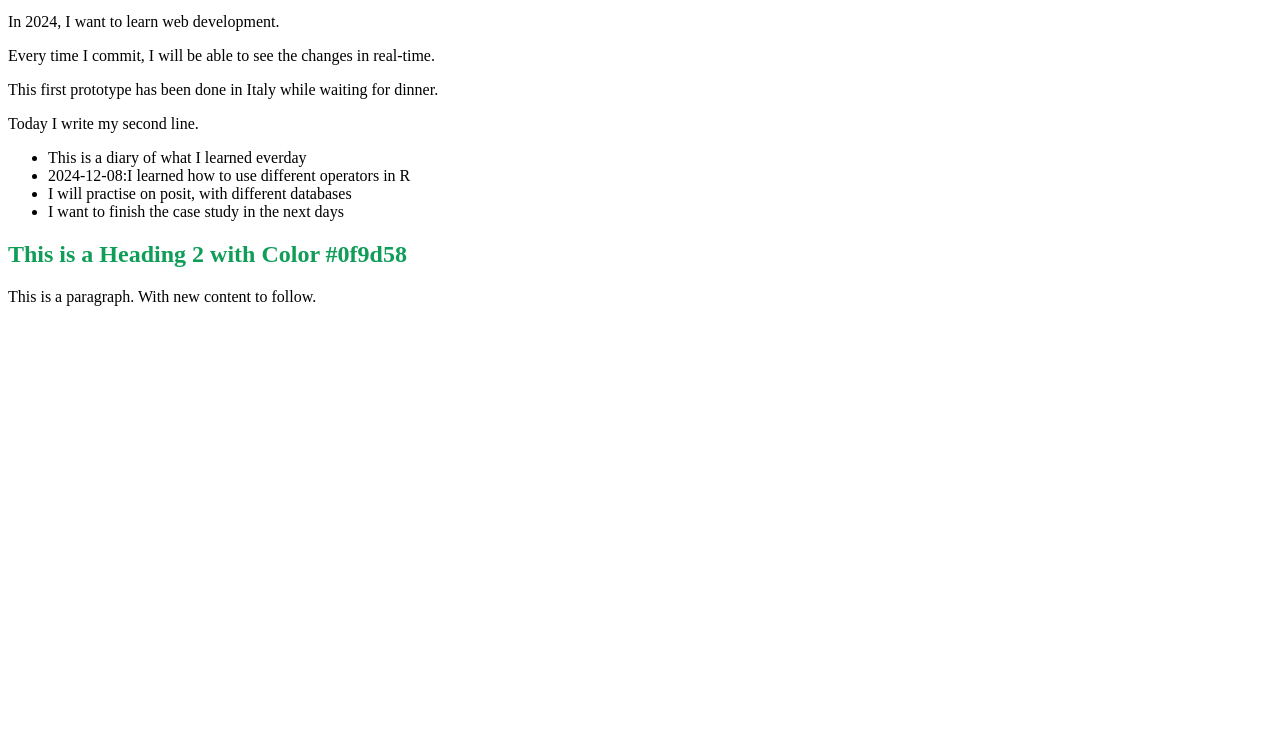
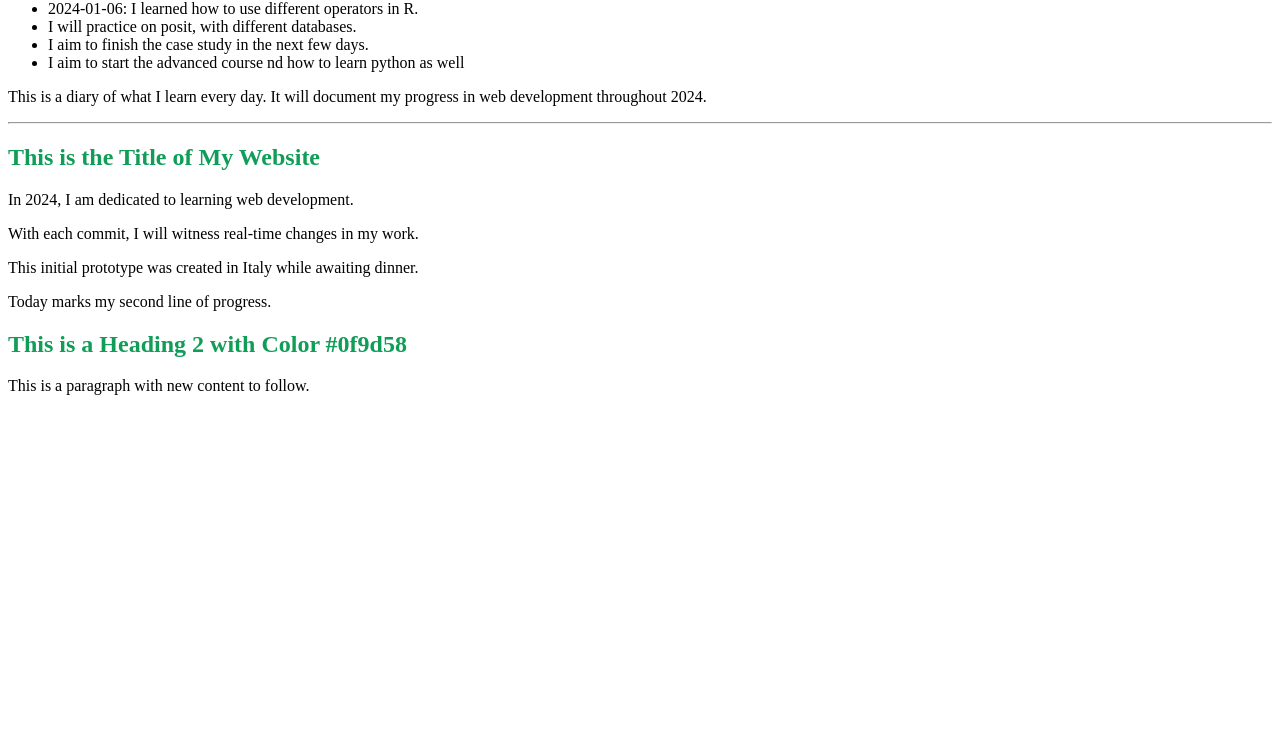
Before and after one commit to trangdangberlin/trangdangberlin.github.io, a plain HTML site: page index.html in a window 1280 px wide. Shown: the part 67-800 px from the top of the page. Drawn offline with Linux system fonts and the light colour scheme.

Commit message:
changes more preofessional look

```diff
--- a/index.html
+++ b/index.html
@@ -3,7 +3,7 @@
 <head>
   <meta charset="UTF-8">
   <meta name="viewport" content="width=device-width, initial-scale=1">
-  <title>Page Title</title>
+  <title>Professional Web Development Diary</title>
   <meta http-equiv="cache-control" content="no-cache">
   <meta http-equiv="expires" content="0">
   <meta http-equiv="pragma" content="no-cache">
@@ -15,25 +15,37 @@
 </head>
 <body>
 
-  <h1>This is the title of my website</h1>
+  <!-- Professional Web Development Diary -->
+  <section id="diary">
+    <h1>Professional Web Development Diary</h1>
 
-  <p>In 2024, I want to learn web development.</p>
+    <ul>
+      <li>2024-01-06: I learned how to use different operators in R.</li>
+      <li>I will practice on posit, with different databases.</li>
+      <li>I aim to finish the case study in the next few days.</li>
+      <li>I aim to start the advanced course nd how to learn python as well</li>
+    </ul>
 
-  <p>Every time I commit, I will be able to see the changes in real-time.</p>
+    <p>This is a diary of what I learn every day. It will document my progress in web development throughout 2024.</p>
 
-  <p>This first prototype has been done in Italy while waiting for dinner.</p>
+    <hr>
+  </section>
 
-  <p>Today I write my second line.</p>
+  <!-- Main Content -->
+  <section id="content">
+    <h2>This is the Title of My Website</h2>
 
-  <ul>
-    <li>This is a diary of what I learned everday</li>
-    <li>2024-12-08:I learned how to use different operators in R</li>
-    <li>I will practise on posit, with different databases </li>
-    <li>I want to finish the case study in the next days</li>
-  </ul>
+    <p>In 2024, I am dedicated to learning web development.</p>
 
-  <h2>This is a Heading 2 with Color #0f9d58</h2>
-  <p>This is a paragraph. With new content to follow.</p>
+    <p>With each commit, I will witness real-time changes in my work.</p>
+
+    <p>This initial prototype was created in Italy while awaiting dinner.</p>
+
+    <p>Today marks my second line of progress.</p>
+
+    <h2>This is a Heading 2 with Color #0f9d58</h2>
+    <p>This is a paragraph with new content to follow.</p>
+  </section>
 
 </body>
 </html>
```
